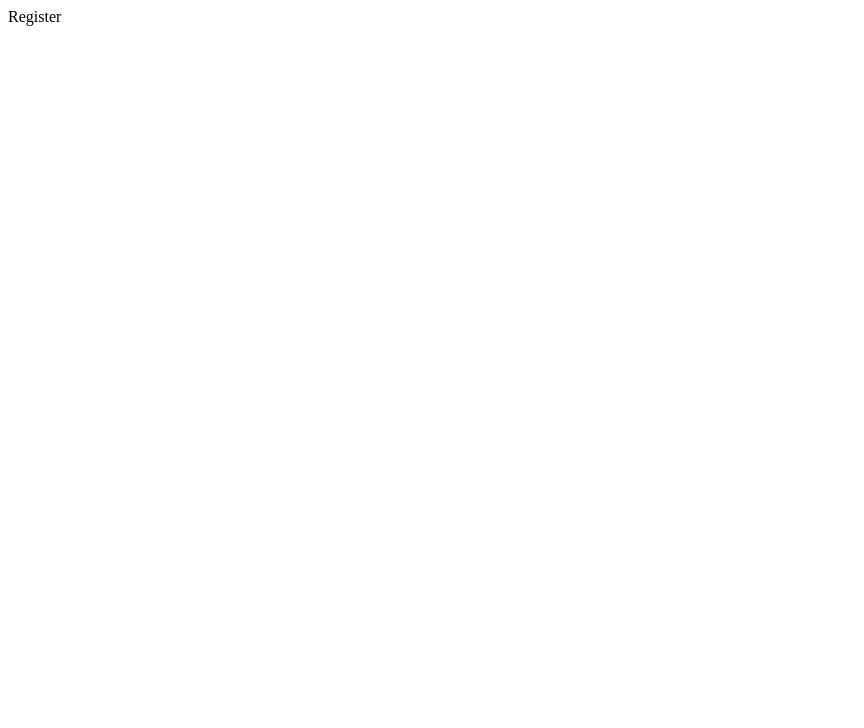
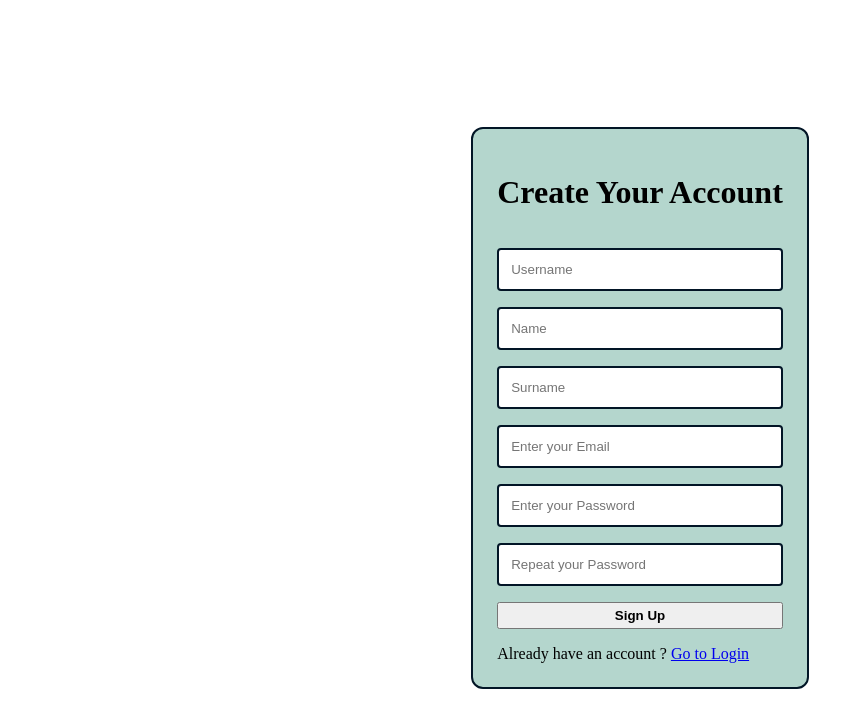
Before and after one commit to bmblbe1/match-arrange-fe, a Vue app: page /register in a window 1280 px wide. Shown: the top 728 px of the page, without its empty margins (0-864 px from the left). Built offline with nearby package versions, Linux system fonts and the light colour scheme.

Commit message:
Registration w Firebase,
Execution is still bad , as it gives error but will be fixed.

```diff
--- a/src/firebase.js
+++ b/src/firebase.js
@@ -1,6 +1,7 @@
-import firebase from 'firebase/app';
-import 'firebase/auth';
-import 'firebase/firestore';
+import { initializeApp } from "firebase/app";
+import { getAuth } from "firebase/auth";
+import { getFirestore } from "firebase/firestore";
+
 
 const firebaseConfig = {
     apiKey: "AIzaSyDSF9YnN2BME49HNoFdsOk3yi8TofJ-tLQ",
@@ -12,8 +13,12 @@ const firebaseConfig = {
   };
 
   // Initialize Firebase
-  firebase.initializeApp(firebaseConfig);
+  const app = initializeApp(firebaseConfig);
+  const auth = getAuth(app)
+  const firestore = getFirestore(app);
 
-export default {
-    firebase,
+export {
+    app,
+    firestore,
+    auth,
 };
--- a/src/pages/register/RegisterPage.vue
+++ b/src/pages/register/RegisterPage.vue
@@ -1,5 +1,88 @@
 <template>
-    <div>
-        Register
+    <div class="container">
+        <div class="box">
+            <h1>
+                Create Your Account
+            </h1>
+            <input type="text" id="username" name="username" v-model="username" placeholder="Username" class="input-field"/>
+            <input type="text" id="name" name="name" v-model="name" placeholder="Name" class="input-field"/>
+            <input type="text" id="surname" name="surname" v-model="surname" placeholder="Surname" class="input-field"/>
+            <input type="email" v-model="email" placeholder="Enter your Email" class="input-field"/>
+            <input type="password" v-model="password" placeholder="Enter your Password" class="input-field"/>
+            <input type="password" v-model="passwordRepeat" placeholder="Repeat your Password" class="input-field"/>
+
+            <button type="button" @click="signup">Sign Up</button>
+            <div>
+                Already have an account ? <router-link to="/login"> Go to Login</router-link>
+            </div>
+        </div>
     </div>
 </template>
+<style scoped>
+    .container {
+        height: 100vh;
+        display: flex;
+        justify-content: center;
+        align-items: center;
+    }
+
+    .box {
+        background-color: #B4D6CD;
+        display: flex;
+        flex-direction: column;
+        justify-content: center;
+        border: 2px solid #021526;
+        border-radius: 12px;
+        padding: 24px;
+        gap: 16px;
+
+        h1 {
+            text-align: center;
+        }
+    }
+
+    .input-field {
+        padding: 12px;
+        border: 2px solid #021526;
+        border-radius: 4px;
+    }
+    button{
+        font-weight: bold;
+        padding: 4px;
+    }
+</style>
+<script>
+import {app} from '@/firebase';
+    export default {
+    name: 'SignUp',
+    data(){
+        return {
+            name: '',
+            surname: '',
+            email: '',
+            username: '',
+            password: '',
+            passwordRepeat: ''
+
+        }
+    },
+    methods: {
+        signup() {
+            if(this.password !=this.passwordRepeat ){
+                alert("PASSWORDS DO NOT MATCH");
+            }
+            else {
+
+            app.auth()
+            .createUserWithEmailAndPassword(this.email,this.password)
+            .then(function (){
+                console.log("Uspjesna registracija");
+            }) .catch(function(error) {
+                console.error("greška",error)
+            })
+            console.log("ide gas")
+            }
+        },
+    }
+}
+</script>
```
